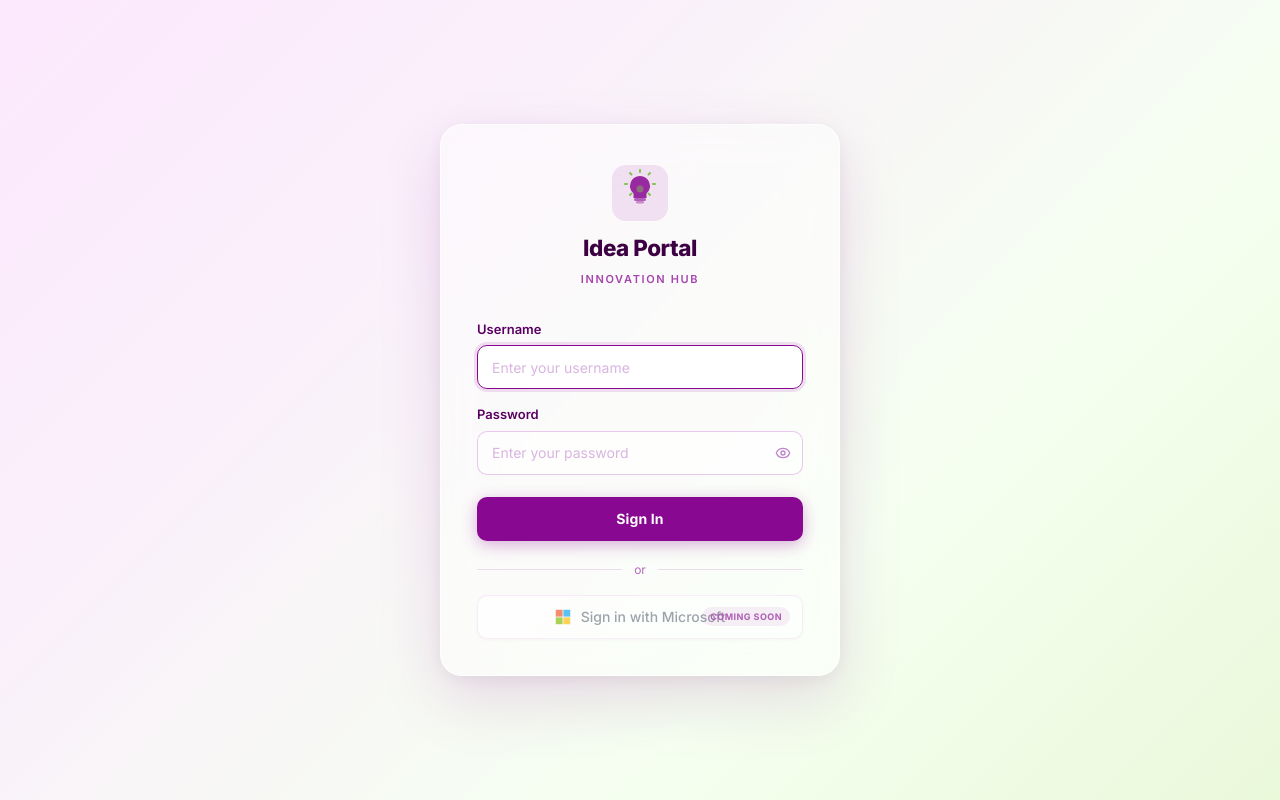
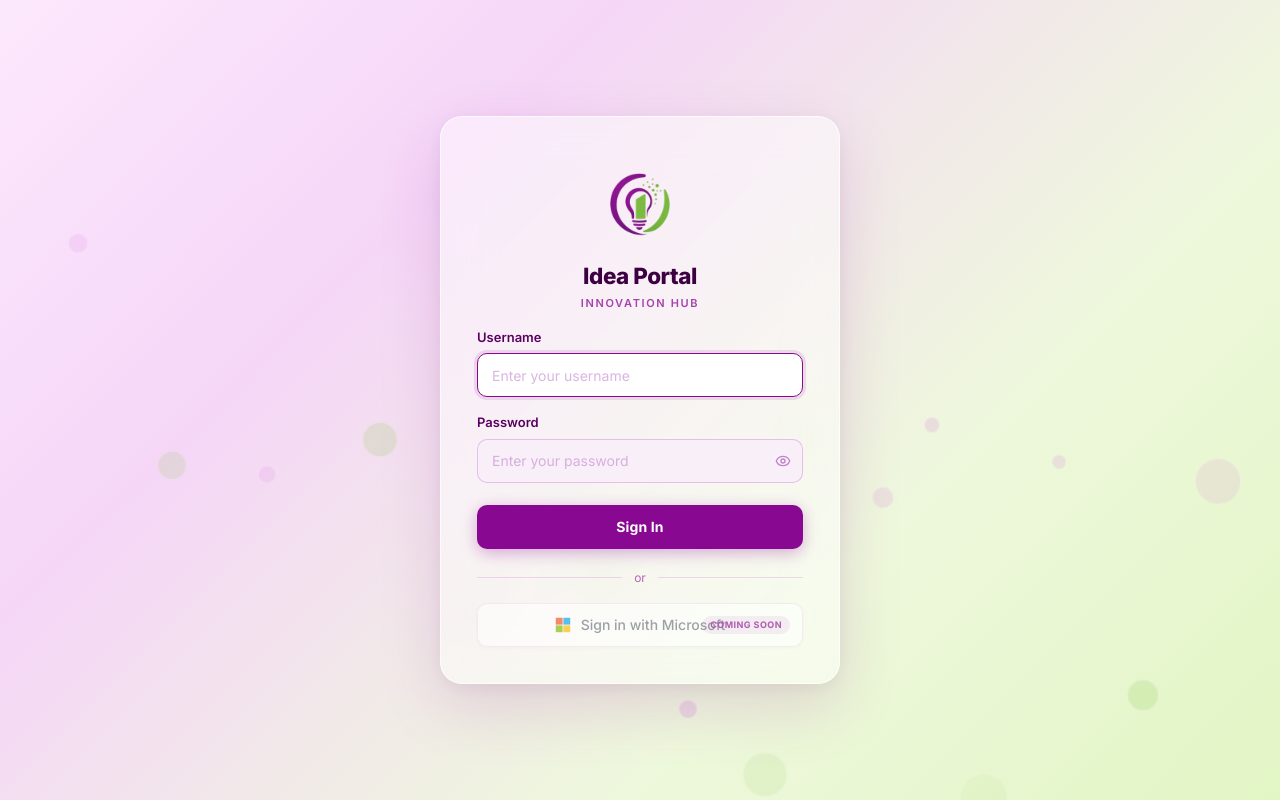
Before and after one commit to soumita-0412/PCBL-IdeaHub, a Next.js app in the folder frontend/: page /login in a window 1280 px wide. Built offline with nearby package versions, Linux system fonts and the light colour scheme.

Commit message:
Fixed the login page UI

```diff
--- a/frontend/src/app/(auth)/login/login.module.css
+++ b/frontend/src/app/(auth)/login/login.module.css
@@ -9,10 +9,44 @@
   background: linear-gradient(
     135deg,
     #fce8fd 0%,
-    #faf0fb 30%,
-    #f5fff0 68%,
-    #eaf8da 100%
+    #f5d6f7 30%,
+    #eef8dc 68%,
+    #e2f5c4 100%
   );
+}
+
+/* ── Bubbles ─────────────────────────────────────────────────── */
+.bubbles {
+  position: fixed;
+  inset: 0;
+  pointer-events: none;
+  overflow: hidden;
+  z-index: 0;
+}
+
+.bubble {
+  position: absolute;
+  bottom: -60px;
+  border-radius: 50%;
+  border: 1px solid rgba(255, 255, 255, 0.3);
+  animation: floatUp linear infinite;
+}
+
+@keyframes floatUp {
+  0% {
+    transform: translateY(0) scale(1);
+    opacity: 0;
+  }
+  12% {
+    opacity: 1;
+  }
+  88% {
+    opacity: 0.65;
+  }
+  100% {
+    transform: translateY(-110vh) scale(0.55);
+    opacity: 0;
+  }
 }
 
 /* ── Main login card ─────────────────────────────────────────── */
@@ -34,22 +68,24 @@
 }
 
 /* ── Logo / heading area ─────────────────────────────────────── */
+
 .logoArea {
   display: flex;
   flex-direction: column;
   align-items: center;
-  margin-bottom: 2rem;
-  gap: 0.375rem;
+  margin-bottom: 1rem;   /* reduced from 2rem */
+  gap: 0.15rem;          /* reduced from 0.375rem */
 }
 
 .logoIcon {
   width: 56px;
   height: 56px;
-  margin-bottom: 0.25rem;
+  margin-bottom: 0;      /* removed extra space */
+  object-fit: contain;
 }
 
-
 .title {
+  margin: 0;             /* important: removes default h1 margin */
   font-size: 1.4rem;
   font-weight: 800;
   color: #3d0042;
@@ -58,6 +94,7 @@
 }
 
 .subtitle {
+  margin: 0;             /* important: removes default h3/p margin */
   font-size: 0.6875rem;
   font-weight: 600;
   color: #890892;
@@ -66,7 +103,6 @@
   text-align: center;
   opacity: 0.75;
 }
-
 /* ── Form ────────────────────────────────────────────────────── */
 .form {
   display: flex;
@@ -91,7 +127,7 @@
   width: 100%;
   border-radius: 10px;
   border: 1.5px solid rgba(193, 100, 200, 0.35);
-  background: rgba(255, 255, 255, 0.6);
+  background: #f9eff9;
   padding: 0 0.875rem;
   font-size: 0.875rem;
   color: #2a002e;
@@ -107,10 +143,20 @@
 
 .input:focus {
   border-color: #890892;
-  background: rgba(255, 255, 255, 0.9);
+  background: #fff;
   box-shadow: 0 0 0 3px rgba(137, 8, 146, 0.12);
 }
-
+/* Prevent Chrome/Edge autofill from turning the input blue */
+.input:-webkit-autofill,
+.input:-webkit-autofill:hover,
+.input:-webkit-autofill:focus,
+.input:-webkit-autofill:active {
+  -webkit-text-fill-color: #2a002e !important;
+  -webkit-box-shadow: 0 0 0 1000px #f9eff9 inset !important;
+  box-shadow: 0 0 0 1000px #f9eff9 inset !important;
+  background-color: #f9eff9 !important;
+  transition: background-color 9999s ease-in-out 0s;
+}
 .inputError {
   border-color: #f87171 !important;
 }
--- a/frontend/src/app/(auth)/login/page.tsx
+++ b/frontend/src/app/(auth)/login/page.tsx
@@ -17,6 +17,27 @@ const loginSchema = z.object({
 });
 
 type LoginFormData = z.infer<typeof loginSchema>;
+
+const BUBBLES = [
+  { size: 28, left: "5%",  delay: "0s",   duration: "8s",  color: "rgba(210, 100, 220, 0.18)" },
+  { size: 36, left: "12%", delay: "1.2s", duration: "10s", color: "rgba(140, 200, 80,  0.18)" },
+  { size: 22, left: "20%", delay: "2.5s", duration: "7s",  color: "rgba(210, 100, 220, 0.14)" },
+  { size: 44, left: "28%", delay: "0.5s", duration: "11s", color: "rgba(140, 200, 80,  0.2)"  },
+  { size: 30, left: "36%", delay: "3.1s", duration: "9s",  color: "rgba(210, 100, 220, 0.16)" },
+  { size: 52, left: "45%", delay: "1.8s", duration: "12s", color: "rgba(140, 200, 80,  0.15)" },
+  { size: 20, left: "53%", delay: "4.2s", duration: "8s",  color: "rgba(210, 100, 220, 0.2)"  },
+  { size: 38, left: "61%", delay: "0.9s", duration: "10s", color: "rgba(140, 200, 80,  0.18)" },
+  { size: 26, left: "68%", delay: "2.7s", duration: "7s",  color: "rgba(210, 100, 220, 0.16)" },
+  { size: 48, left: "75%", delay: "5.0s", duration: "11s", color: "rgba(140, 200, 80,  0.18)" },
+  { size: 18, left: "82%", delay: "1.5s", duration: "9s",  color: "rgba(210, 100, 220, 0.18)" },
+  { size: 34, left: "88%", delay: "3.8s", duration: "10s", color: "rgba(140, 200, 80,  0.2)"  },
+  { size: 56, left: "93%", delay: "0.3s", duration: "13s", color: "rgba(210, 100, 220, 0.12)" },
+  { size: 24, left: "8%",  delay: "6.5s", duration: "8s",  color: "rgba(140, 200, 80,  0.15)" },
+  { size: 40, left: "42%", delay: "7.2s", duration: "9s",  color: "rgba(210, 100, 220, 0.16)" },
+  { size: 46, left: "58%", delay: "4.7s", duration: "11s", color: "rgba(140, 200, 80,  0.18)" },
+  { size: 20, left: "72%", delay: "2.1s", duration: "7s",  color: "rgba(210, 100, 220, 0.2)"  },
+  { size: 60, left: "15%", delay: "8.0s", duration: "12s", color: "rgba(140, 200, 80,  0.14)" },
+];
 
 export default function LoginPage() {
   const router = useRouter();
@@ -45,27 +66,33 @@ export default function LoginPage() {
   return (
     <div className={styles.page}>
 
+      {/* ── Bubbles background ──────────────────────────────── */}
+      <div className={styles.bubbles} aria-hidden="true">
+        {BUBBLES.map((b, i) => (
+          <span
+            key={i}
+            className={styles.bubble}
+            style={{
+              width: b.size,
+              height: b.size,
+              left: b.left,
+              background: b.color,
+              animationDelay: b.delay,
+              animationDuration: b.duration,
+            }}
+          />
+        ))}
+      </div>
+
       {/* ── Main card ───────────────────────────────────────── */}
       <div className={styles.card}>
 
         {/* Logo + title */}
         <div className={styles.logoArea}>
-          <svg
-            className={styles.logoIcon}
-            viewBox="0 0 56 56"
-            fill="none"
-            xmlns="http://www.w3.org/2000/svg"
-            aria-hidden="true"
-          >
-            <rect width="56" height="56" rx="14" fill="rgba(137,8,146,0.1)" />
-            <path d="M28 11a10 10 0 0 1 6.5 17.5V33H21.5v-4.5A10 10 0 0 1 28 11z" fill="#890892" opacity="0.85" />
-            <rect x="22" y="33" width="12" height="3" rx="1.5" fill="#890892" opacity="0.6" />
-            <rect x="24" y="36" width="8" height="2.5" rx="1.25" fill="#890892" opacity="0.4" />
-            <circle cx="28" cy="24" r="3.5" fill="#81c451" opacity="0.45" />
-            <path d="M28 7V5M36.5 9.5l1.5-1.5M41 19h2M36.5 28.5l1.5 1.5M19.5 9.5L18 8M15 19h-2M19.5 28.5L18 30" stroke="#81c451" strokeWidth="2" strokeLinecap="round" />
-          </svg>
-
-          <h1 className={styles.title}>Idea Portal</h1>
+          <img src="/idealogo.png" alt="Idea Logo"
+          width={100}
+          height={100}/>
+        <h1 className={styles.title}>Idea Portal</h1>
           <p className={styles.subtitle}>Innovation Hub</p>
         </div>
 
--- a/frontend/src/app/(dashboard)/review/page.tsx
+++ b/frontend/src/app/(dashboard)/review/page.tsx
@@ -370,9 +370,9 @@ function L2DetailPanel({ approval, category, onSubmitted }: L2DetailPanelProps)
             </p>
             {category && category.matrix.length > 0 && (
               <span className={styles.weightedScoreLabel}>
-                Weighted Score&ensp;
+                Idea Score&ensp;
                 <span className={styles.weightedScoreValue}>
-                  {(weightedScore * 10).toFixed(1)}%
+                  {(weightedScore * 10).toFixed(1)}
                 </span>
               </span>
             )}
```
Also changed, not shown: frontend/public/idealogo.png (added).
